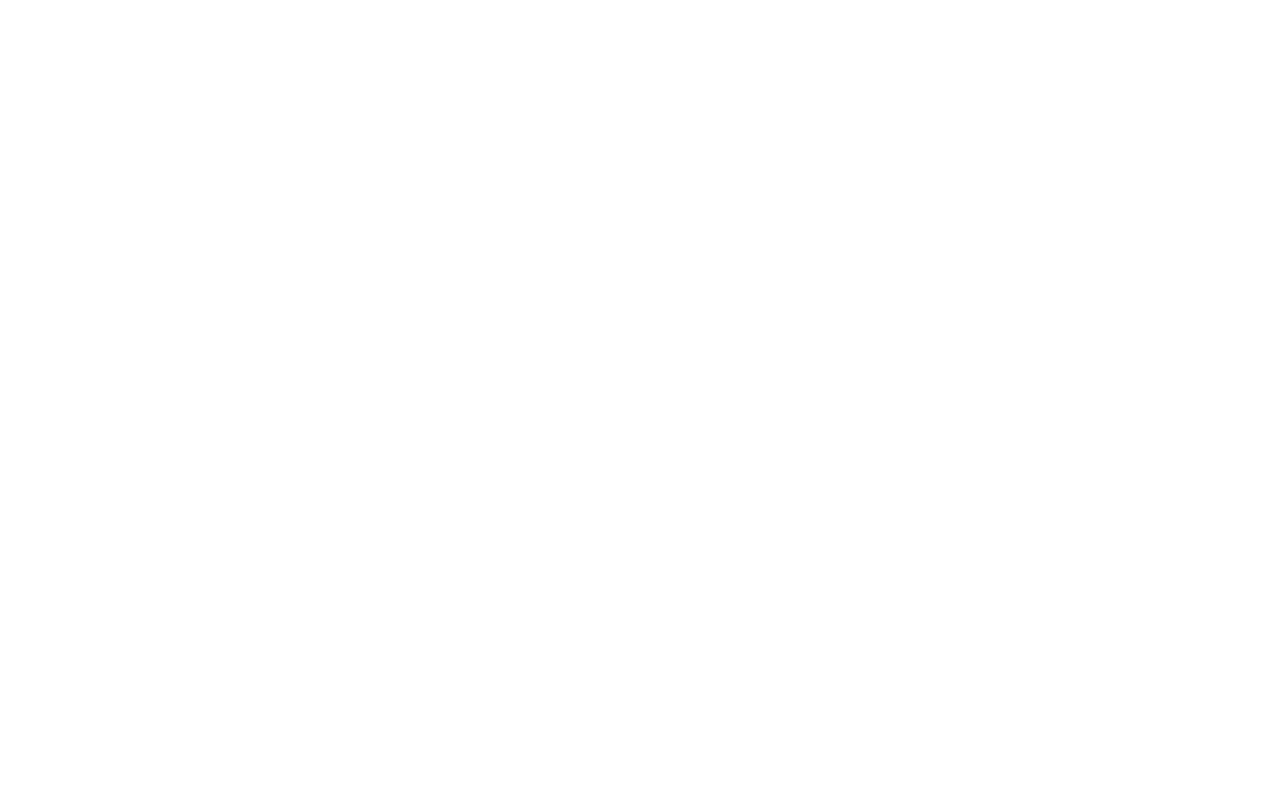
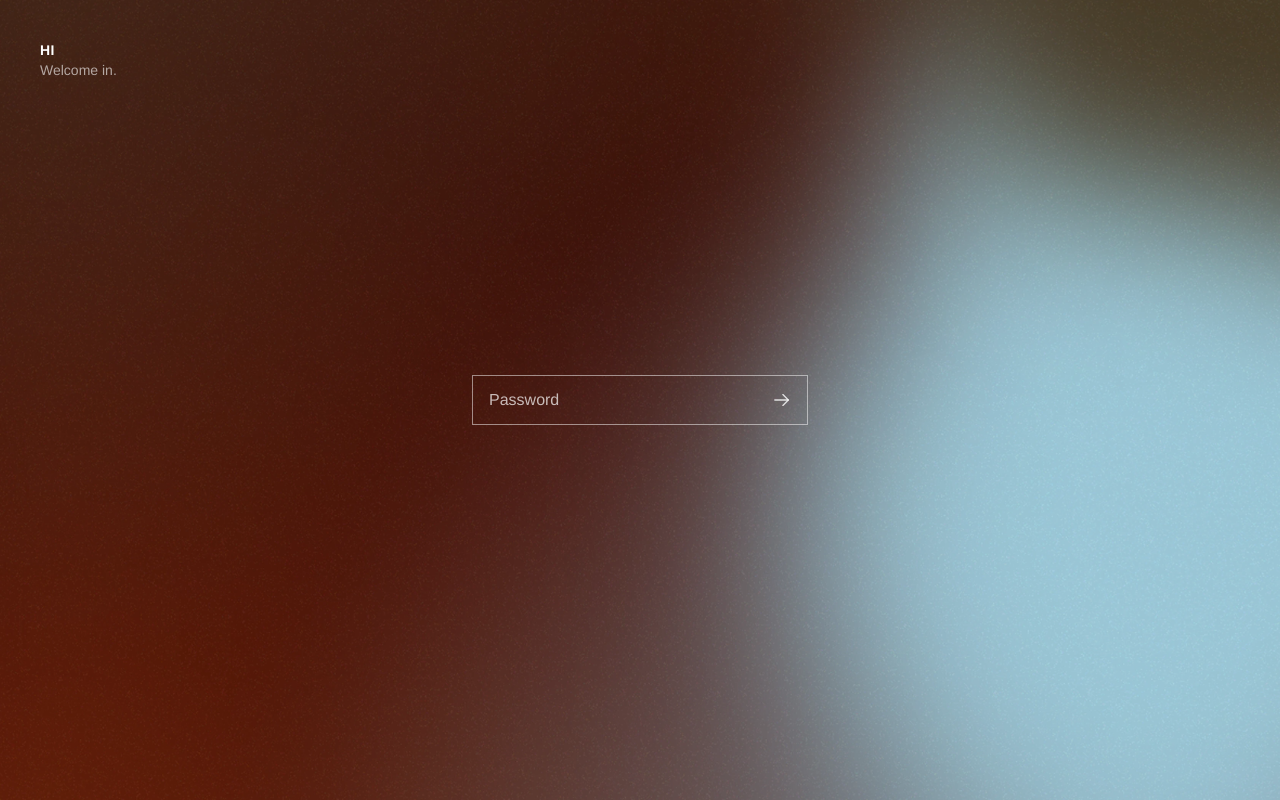
Before and after one commit to TaylorGersch/taylorgersch-portfolio, a Next.js app: page /locked in a window 1280 px wide. Before the commit this address had no page. Built offline with nearby package versions, Linux system fonts and the light colour scheme.

Commit message:
Lockscreen implementation

```diff
--- /dev/null
+++ b/src/app/(locked)/layout.tsx
@@ -0,0 +1,28 @@
+import type { Metadata } from "next";
+import { Inter } from "next/font/google";
+import "../globals.css";
+
+const inter = Inter({
+  variable: "--font-inter",
+  subsets: ["latin"],
+  display: "swap",
+});
+
+export const metadata: Metadata = {
+  title: "Taylor Gersch — Secure",
+};
+
+// A separate root layout (its own <html>/<body>) so the site's real
+// Header/Footer never render on the lock screen — this route group is
+// intentionally outside the (site) layout tree, not just visually hidden.
+export default function LockedRootLayout({
+  children,
+}: {
+  children: React.ReactNode;
+}) {
+  return (
+    <html lang="en" className={`${inter.variable} h-full antialiased`}>
+      <body className="min-h-full bg-black">{children}</body>
+    </html>
+  );
+}
--- /dev/null
+++ b/src/app/(locked)/locked/LockScreen.tsx
@@ -0,0 +1,65 @@
+"use client";
+
+import Image from "next/image";
+import { useActionState } from "react";
+import { unlock, type UnlockState } from "./actions";
+
+const initialState: UnlockState = {};
+
+export default function LockScreen({ from }: { from?: string }) {
+  const [state, formAction, pending] = useActionState(unlock, initialState);
+
+  return (
+    <main className="relative flex min-h-screen w-full items-center justify-center overflow-hidden bg-black">
+      <Image
+        src="/images/lock-bg.webp"
+        alt=""
+        fill
+        priority
+        className="object-cover"
+      />
+
+      <div className="absolute top-6 left-6 z-10 sm:top-10 sm:left-10">
+        <p className="text-sm font-semibold tracking-wide text-white">HI</p>
+        <p className="text-sm text-white/60">Welcome in.</p>
+      </div>
+
+      <form action={formAction} className="relative z-10 w-[280px] sm:w-[336px]">
+        <input type="hidden" name="from" value={from ?? ""} />
+        <div className="flex items-center justify-between border border-white/50 px-4 py-3">
+          <input
+            type="password"
+            name="password"
+            placeholder="Password"
+            autoFocus
+            required
+            className="w-full bg-transparent text-white placeholder-white/70 outline-none"
+          />
+          <button
+            type="submit"
+            aria-label="Submit password"
+            disabled={pending}
+            className="ml-3 shrink-0 text-white/80 transition-colors hover:text-white disabled:opacity-40"
+          >
+            <svg
+              width="18"
+              height="18"
+              viewBox="0 0 20 20"
+              fill="none"
+              stroke="currentColor"
+              strokeWidth="1.5"
+              strokeLinecap="round"
+              strokeLinejoin="round"
+            >
+              <line x1="2" y1="10" x2="17" y2="10" />
+              <path d="M11 4l6 6-6 6" />
+            </svg>
+          </button>
+        </div>
+        {state.error && (
+          <p className="mt-3 text-sm text-red-200">{state.error}</p>
+        )}
+      </form>
+    </main>
+  );
+}
--- /dev/null
+++ b/src/app/(locked)/locked/actions.ts
@@ -0,0 +1,37 @@
+"use server";
+
+import { cookies } from "next/headers";
+import { redirect } from "next/navigation";
+import {
+  LOCK_COOKIE_MAX_AGE,
+  LOCK_COOKIE_NAME,
+  LOCK_COOKIE_VALUE,
+  SITE_PASSWORD,
+} from "@/lib/site-lock";
+
+export type UnlockState = { error?: string };
+
+export async function unlock(
+  _prevState: UnlockState,
+  formData: FormData,
+): Promise<UnlockState> {
+  const password = formData.get("password");
+  const from = formData.get("from");
+  const destination =
+    typeof from === "string" && from.startsWith("/") ? from : "/";
+
+  if (typeof password !== "string" || password !== SITE_PASSWORD) {
+    return { error: "That password didn't work — try again." };
+  }
+
+  const cookieStore = await cookies();
+  cookieStore.set(LOCK_COOKIE_NAME, LOCK_COOKIE_VALUE, {
+    httpOnly: true,
+    secure: process.env.NODE_ENV === "production",
+    sameSite: "lax",
+    path: "/",
+    maxAge: LOCK_COOKIE_MAX_AGE,
+  });
+
+  redirect(destination);
+}
--- /dev/null
+++ b/src/app/(locked)/locked/page.tsx
@@ -0,0 +1,15 @@
+import type { Metadata } from "next";
+import LockScreen from "./LockScreen";
+
+export const metadata: Metadata = {
+  title: "Taylor Gersch — Secure",
+};
+
+export default async function LockedPage({
+  searchParams,
+}: {
+  searchParams: Promise<{ from?: string }>;
+}) {
+  const { from } = await searchParams;
+  return <LockScreen from={from} />;
+}
--- a/src/app/layout.tsx
+++ b/src/app/(site)/layout.tsx
@@ -1,6 +1,6 @@
 import type { Metadata } from "next";
 import { Inter } from "next/font/google";
-import "./globals.css";
+import "../globals.css";
 import Header from "@/components/Header";
 import Footer from "@/components/Footer";
 
--- /dev/null
+++ b/src/lib/site-lock.ts
@@ -0,0 +1,19 @@
+/**
+ * Soft access gate for the site while it's in preview (before the real
+ * domain is pointed at this deployment). Not meant to protect sensitive
+ * data — just to keep the unfinished site from being casually stumbled on.
+ *
+ * The password defaults to "taylorworks" so this works immediately on a
+ * fresh deploy. To change the password without touching code, set a
+ * SITE_PASSWORD environment variable in the Vercel project settings.
+ */
+export const SITE_PASSWORD = process.env.SITE_PASSWORD || "taylorworks";
+
+export const LOCK_COOKIE_NAME = "tg_site_access";
+
+// Not a hash of the password — just a fixed token that proves the cookie
+// was set by our own unlock action rather than guessed by a visitor typing
+// "granted" into devtools by coincidence.
+export const LOCK_COOKIE_VALUE = "tg-portfolio-2026-granted";
+
+export const LOCK_COOKIE_MAX_AGE = 60 * 60 * 24 * 30; // 30 days
--- /dev/null
+++ b/src/proxy.ts
@@ -0,0 +1,31 @@
+import { NextResponse } from "next/server";
+import type { NextRequest } from "next/server";
+import { LOCK_COOKIE_NAME, LOCK_COOKIE_VALUE } from "@/lib/site-lock";
+
+export function proxy(request: NextRequest) {
+  const { pathname } = request.nextUrl;
+
+  const hasAccess =
+    request.cookies.get(LOCK_COOKIE_NAME)?.value === LOCK_COOKIE_VALUE;
+
+  if (hasAccess) {
+    return NextResponse.next();
+  }
+
+  const url = request.nextUrl.clone();
+  url.pathname = "/locked";
+  url.search = "";
+  if (pathname !== "/locked") {
+    url.searchParams.set("from", pathname);
+  }
+  return NextResponse.redirect(url);
+}
+
+export const config = {
+  // Run on every route except the lock page itself, its assets, and
+  // Next's own internals — those must stay reachable or the gate can
+  // never be passed.
+  matcher: [
+    "/((?!locked|_next|favicon.ico|images/lock-bg.webp).*)",
+  ],
+};
```
Also changed, not shown: public/images/lock-bg.webp (added), src/app/(site)/[slug]/page.tsx (renamed from src/app/[slug]/page.tsx), src/app/(site)/page.tsx (renamed from src/app/page.tsx).
